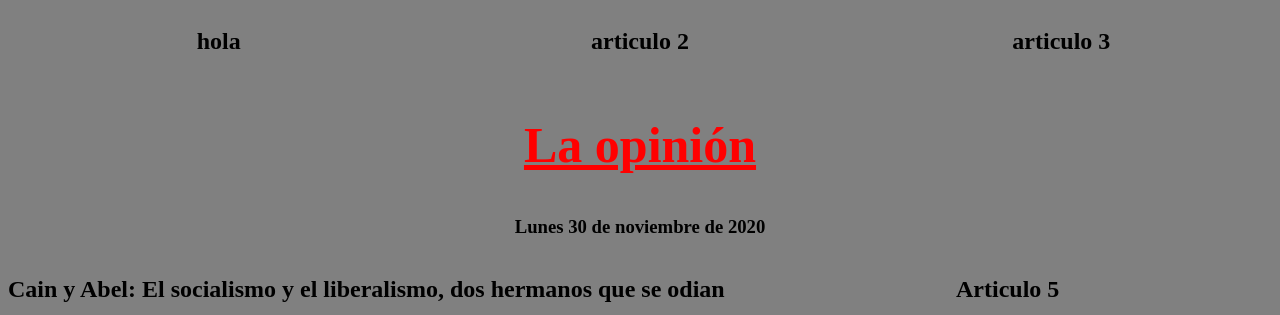
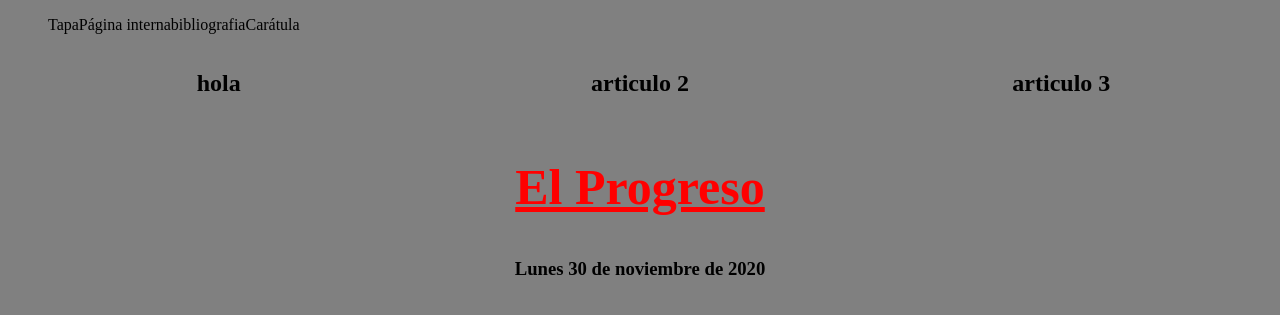
Before and after one commit to msleon12/trabajo-final-historia, a plain HTML site: page index.html in a window 1280 px wide. Shown: the top 315 px of the page. Drawn offline with Linux system fonts and the light colour scheme.

Commit message:
agregando cosas

```diff
--- a/index.html
+++ b/index.html
@@ -8,6 +8,18 @@
 
 </head>
 <body>
+    <!-- Header -->
+    <header>
+        <nav>
+            <ul class="paginas">
+                <li><a href="index.html">Tapa</a></li>
+                <li><a href="interna.html">Página interna</a></li>
+                <li><a href="bibliografia.html">bibliografia</a></li>
+                <li><a href="caratula.html">Carátula</a></li>
+            </ul>
+        </nav>
+    </header>
+    <!-- Noticias de ariba -->
     <section class="noticias-arriba">
         <article>
             <h2>hola</h2>
@@ -19,14 +31,15 @@
             <h2>articulo 3</h2>
         </article>
     </section>
+
+    <!-- Titulo -->
     <section class="titulo">
-        <h1> La opinión</h1>
+        <h1> El Progreso </h1>
         <h3> Lunes 30 de noviembre de 2020 </h3>
     </section>
     <section class="principal-arriba">
         <article class="nota-principal">
             <h2> Cain y Abel: El socialismo y el liberalismo, dos hermanos que se odian</h2>
-            <img src="" alt="">
             <div>
                 <p>A lo largo de la modernidad el socialismo y el liberalismo se construyeron como ideologías antagónicas. Algo muy llamativo es que, a pesar de ser tan distintas, tienen un mismo origen ideológico: la “doble revolución”. La “doble revolución” es un término que utiliza el famoso historiador Eric Hobsbawn en su obra Las Revoluciones Burguesas para referirse a la revolución industrial y a la francesa. Hobsbawn explica que ambos procesos van a tener una incidencia fundamental en los marcos ideológicos que van a tener epicentro en Europa y van a comenzar a circular a otros espacios, como Estados Unidos y los espacios coloniales a finales del siglo XVIII.</p>
 
--- a/styles.css
+++ b/styles.css
@@ -16,6 +16,20 @@ p{
     display: grid;
     grid-template-columns: 1fr 1fr;
 }
+
+/* Header */
+.paginas{
+    list-style-type: none;
+    display: flex;
+}
+
+.paginas a{
+    text-decoration: none;
+    color: black;
+}
+
+
+
 
 /* Notas de arriba */
 .noticias-arriba{
```
Also changed, not shown: caratula.html (added, +13 -0 lines), bibliografia.html (added), interna.html (added).
